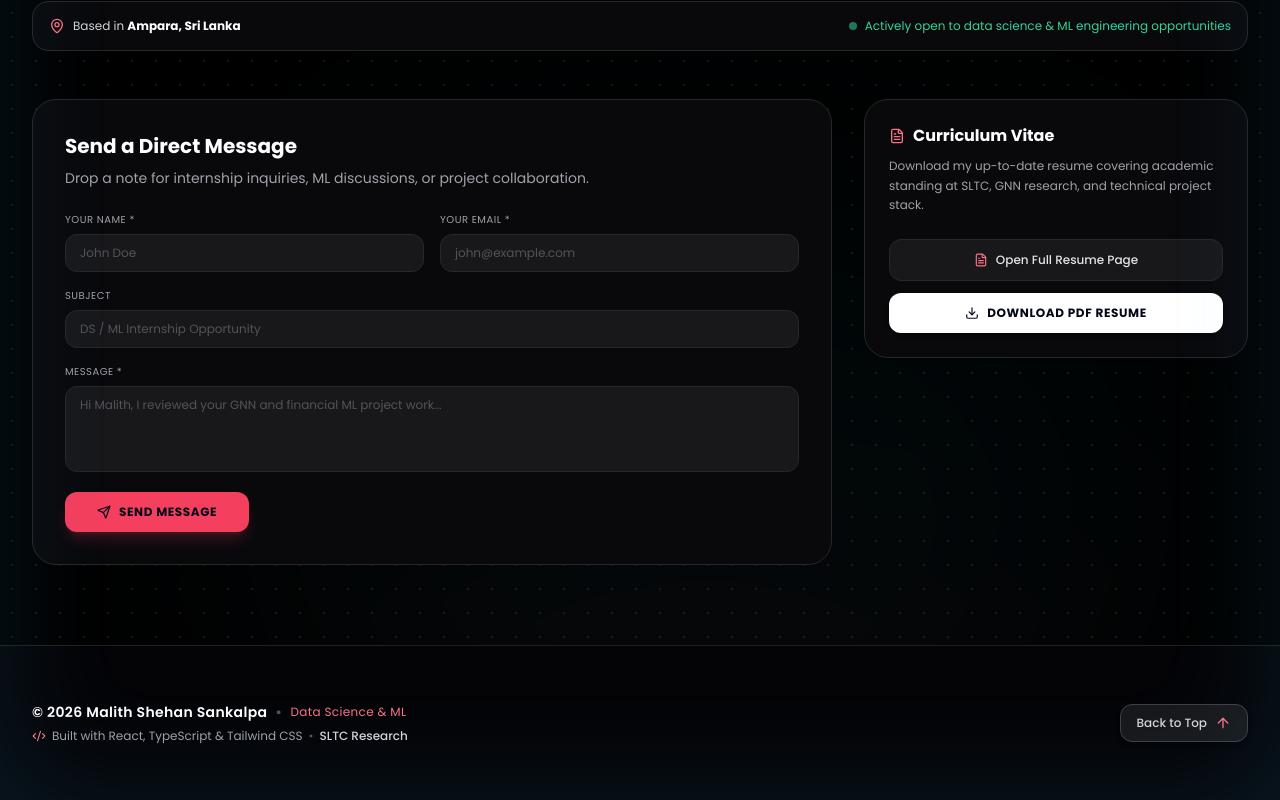
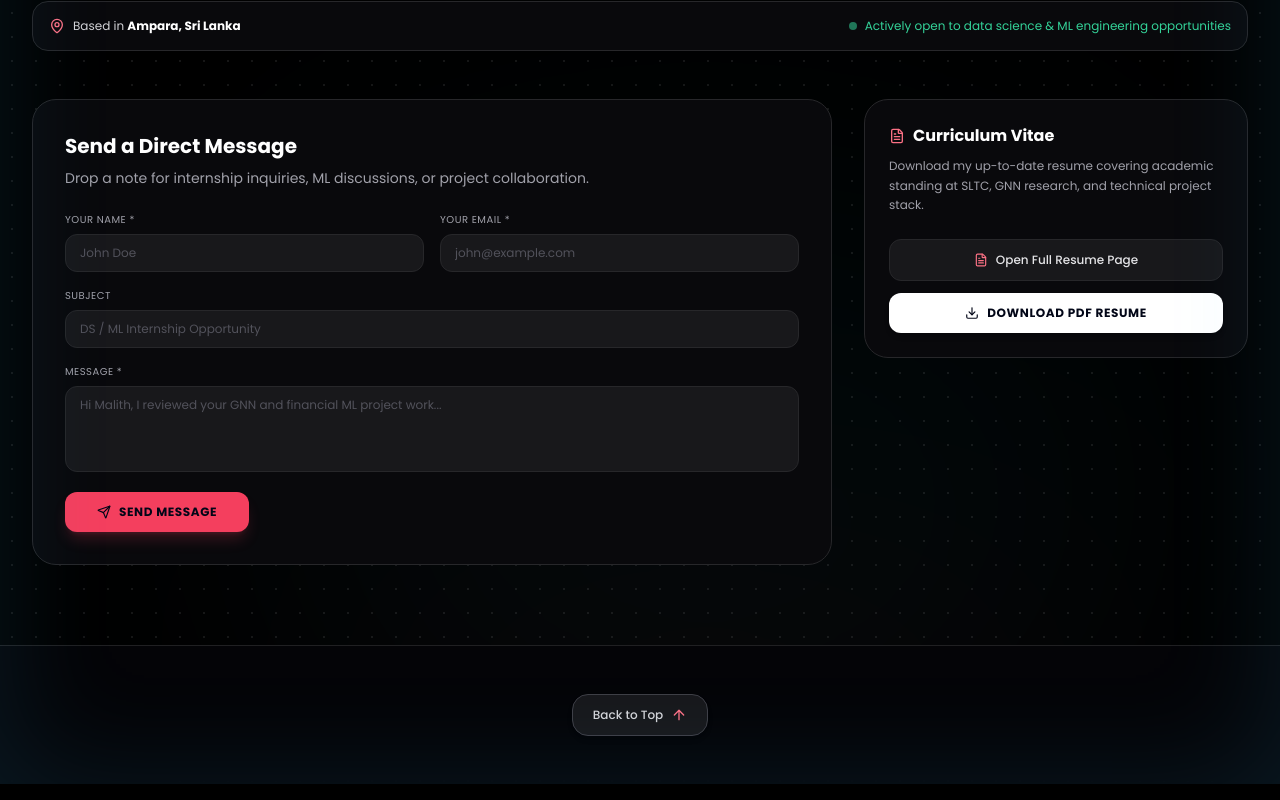
Before and after one commit to sankalpams/My-Portfolio, a React (Vite) app: page / in a window 1280 px wide. Shown: the part 5015-5815 px from the top of the page. Built offline with nearby package versions, Linux system fonts and the light colour scheme.

Commit message:
Simplify footer to only display Back to Top button

```diff
--- a/src/components/Footer.tsx
+++ b/src/components/Footer.tsx
@@ -1,6 +1,5 @@
 import React from 'react';
-import { ArrowUp, Code2 } from 'lucide-react';
-import { personalInfo } from '../data/portfolioData';
+import { ArrowUp } from 'lucide-react';
 
 export const Footer: React.FC = () => {
   const scrollToTop = () => {
@@ -8,37 +7,18 @@ export const Footer: React.FC = () => {
   };
 
   return (
-    <footer className="py-14 border-t border-zinc-800/80 bg-[#050508]/90 backdrop-blur-md text-zinc-300 font-mono text-xs relative z-20">
-      <div className="max-w-7xl mx-auto px-4 sm:px-6 lg:px-8">
-        <div className="flex flex-col sm:flex-row items-center justify-between gap-6">
-
-          {/* Copyright & Subtitle */}
-          <div className="space-y-1.5 text-center sm:text-left">
-            <div className="text-white font-semibold text-sm tracking-wide flex items-center justify-center sm:justify-start gap-2">
-              <span>&copy; {new Date().getFullYear()} {personalInfo.name}</span>
-              <span className="text-zinc-600">•</span>
-              <span className="text-rose-400 text-xs font-normal">Data Science & ML</span>
-            </div>
-            <div className="text-xs text-zinc-400 flex items-center justify-center sm:justify-start gap-1.5">
-              <Code2 className="w-3.5 h-3.5 text-rose-400" />
-              <span>Built with React, TypeScript & Tailwind CSS</span>
-              <span className="text-zinc-600">•</span>
-              <span className="text-zinc-300 font-medium">SLTC Research</span>
-            </div>
-          </div>
-
+    <footer className="py-12 border-t border-zinc-800/80 bg-[#050508]/90 backdrop-blur-md text-zinc-300 font-mono text-xs relative z-20">
+      <div className="max-w-7xl mx-auto px-4 sm:px-6 lg:px-8 flex justify-center">
         {/* Back to Top Button */}
         <button
           onClick={scrollToTop}
           aria-label="Back to top"
-            className="flex items-center gap-2 px-4 py-2.5 rounded-xl bg-zinc-900 hover:bg-zinc-800 border border-zinc-700 text-zinc-200 hover:text-white transition-all hover:scale-105 shadow-md hover:border-rose-500/50 group"
+          className="flex items-center gap-2 px-5 py-3 rounded-2xl bg-zinc-900 hover:bg-zinc-800 border border-zinc-700 text-zinc-200 hover:text-white transition-all hover:scale-105 shadow-md hover:border-rose-500/50 group"
           title="Back to Top"
         >
           <span className="text-xs font-medium text-zinc-300 group-hover:text-white">Back to Top</span>
           <ArrowUp className="w-4 h-4 text-rose-400 group-hover:-translate-y-0.5 transition-transform" />
         </button>
-
-        </div>
       </div>
     </footer>
   );
```
Lines whose indentation alone changed are shown as unchanged.
